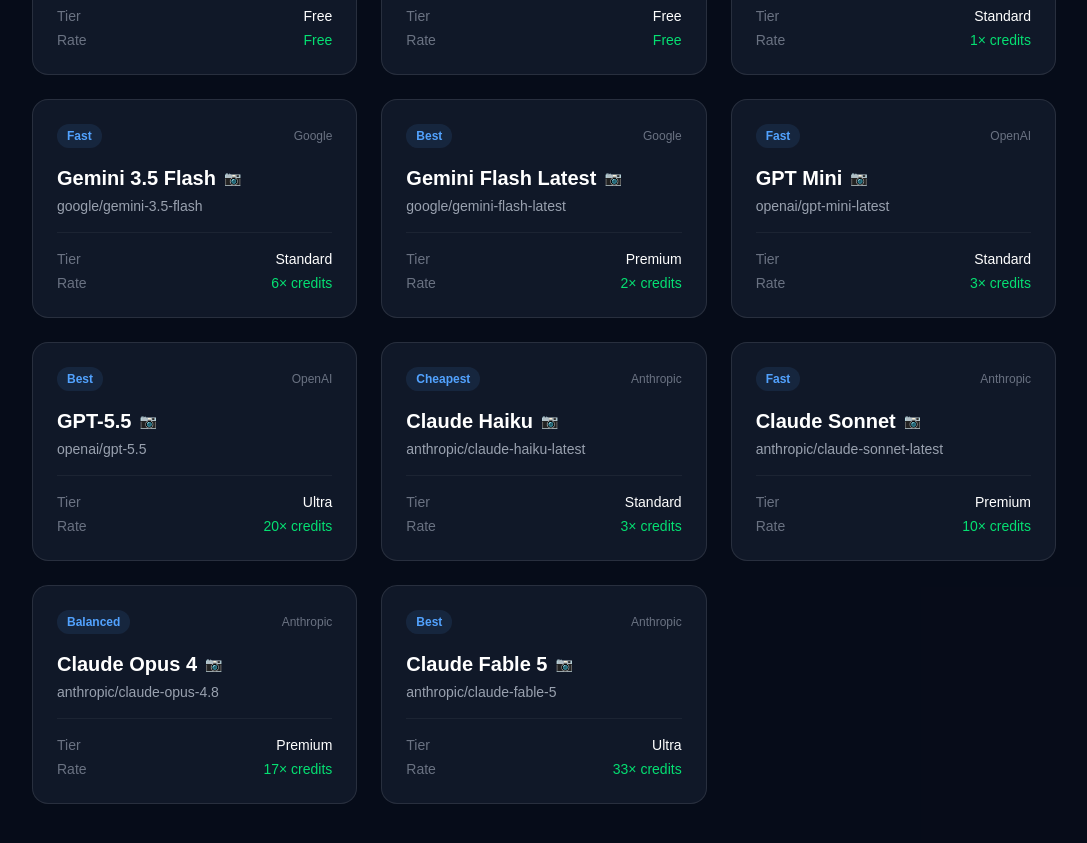
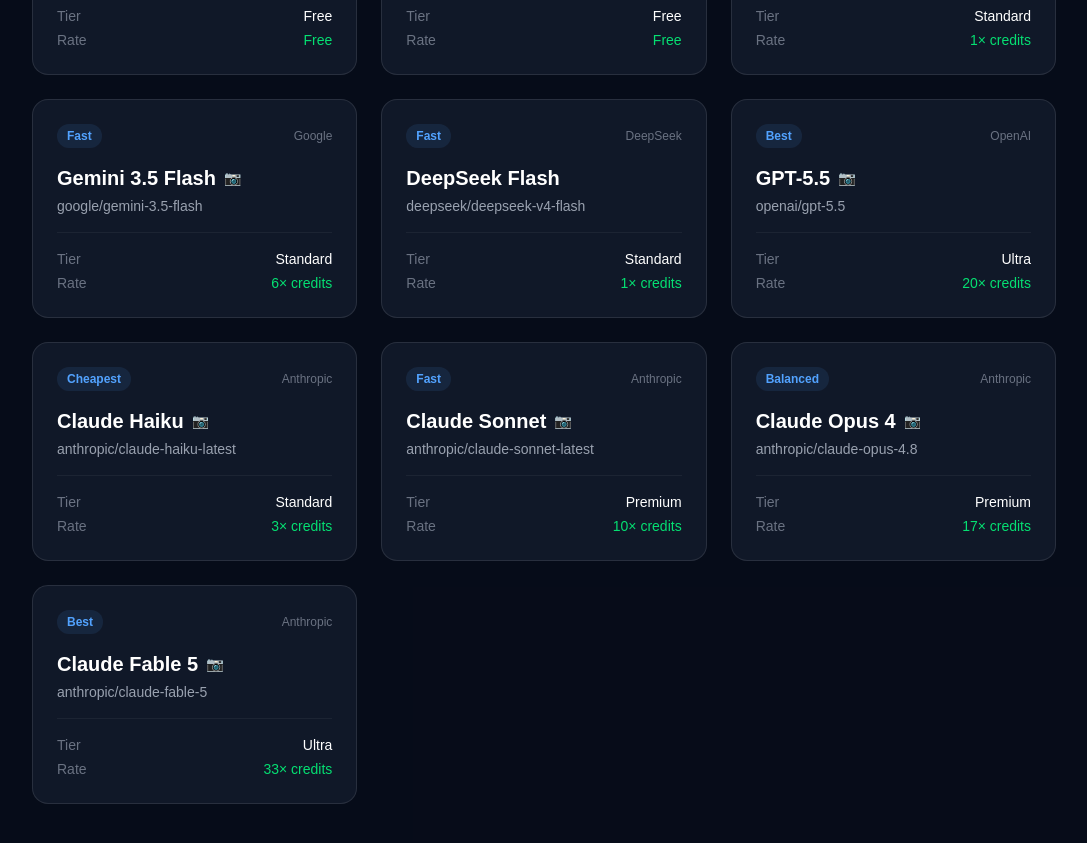
Before and after one commit to Bilal-SWE/tokenAi, a Next.js app in the folder apps/web/: page / in a window 1280 px wide. Shown: the part 1700-2543 px from the top of the page, without its empty margins (96-1183 px from the left). Built offline with nearby package versions, Linux system fonts and the light colour scheme.

Commit message:
fix: replace alias models causing 400 errors with direct non-alias models

```diff
--- a/apps/web/src/components/ChatInterface.tsx
+++ b/apps/web/src/components/ChatInterface.tsx
@@ -266,7 +266,7 @@
   const [openImageGroups, setOpenImageGroups] = useState<string[]>([]);
   const [showCompareSoon, setShowCompareSoon] = useState(false);
   // Compare mode
-  const [modelB, setModelB] = useState<ModelId>('openai/gpt-mini-latest');
+  const [modelB, setModelB] = useState<ModelId>('deepseek/deepseek-v4-flash');
   const [modelBMenuOpen, setModelBMenuOpen] = useState(false);
   const [openGroupsB, setOpenGroupsB] = useState<string[]>([]);
   const modelBMenuRef = useRef<HTMLDivElement>(null);
--- a/packages/shared/src/types.ts
+++ b/packages/shared/src/types.ts
@@ -81,32 +81,22 @@
     supportsVision: true,
     badge: 'Fast',
   },
-  // gemini-flash-latest: alias → always latest Gemini Flash, ~$2.50/1M blended → mult 2
+
+  // ─── DeepSeek ──────────────────────────────────────────────────────────
+  // deepseek-v4-flash:  $0.09 input / $0.18 output per 1M  → mult 1
   {
-    id: 'google/gemini-flash-latest',
-    label: 'Gemini Flash Latest',
-    provider: 'Google',
-    tier: 'premium',
-    category: 'best',
-    multiplier: 2,
-    costPer1MTokens: 2.50,
-    supportsVision: true,
-    badge: 'Best',
+    id: 'deepseek/deepseek-v4-flash',
+    label: 'DeepSeek Flash',
+    provider: 'DeepSeek',
+    tier: 'standard',
+    category: 'cheap',
+    multiplier: 1,
+    costPer1MTokens: 0.14,
+    supportsVision: false,
+    badge: 'Fast',
   },
 
   // ─── OpenAI GPT ────────────────────────────────────────────────────────
-  // gpt-mini-latest:  $0.75 input / $4.50 output per 1M  → mult 3
-  {
-    id: 'openai/gpt-mini-latest',
-    label: 'GPT Mini',
-    provider: 'OpenAI',
-    tier: 'standard',
-    category: 'cheap',
-    multiplier: 3,
-    costPer1MTokens: 2.63,
-    supportsVision: true,
-    badge: 'Fast',
-  },
   // gpt-5.5:  $5.00 input / $30.00 output per 1M  → mult 20
   {
     id: 'openai/gpt-5.5',
```
